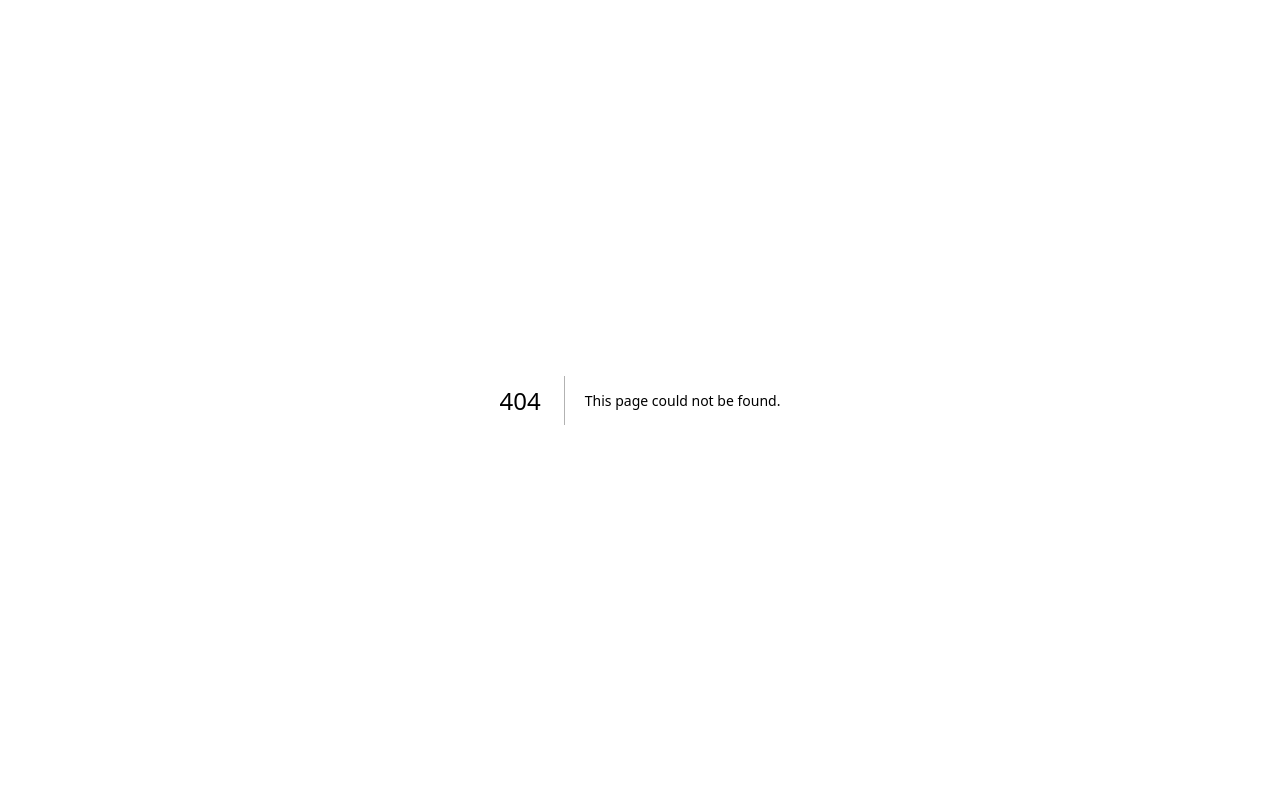
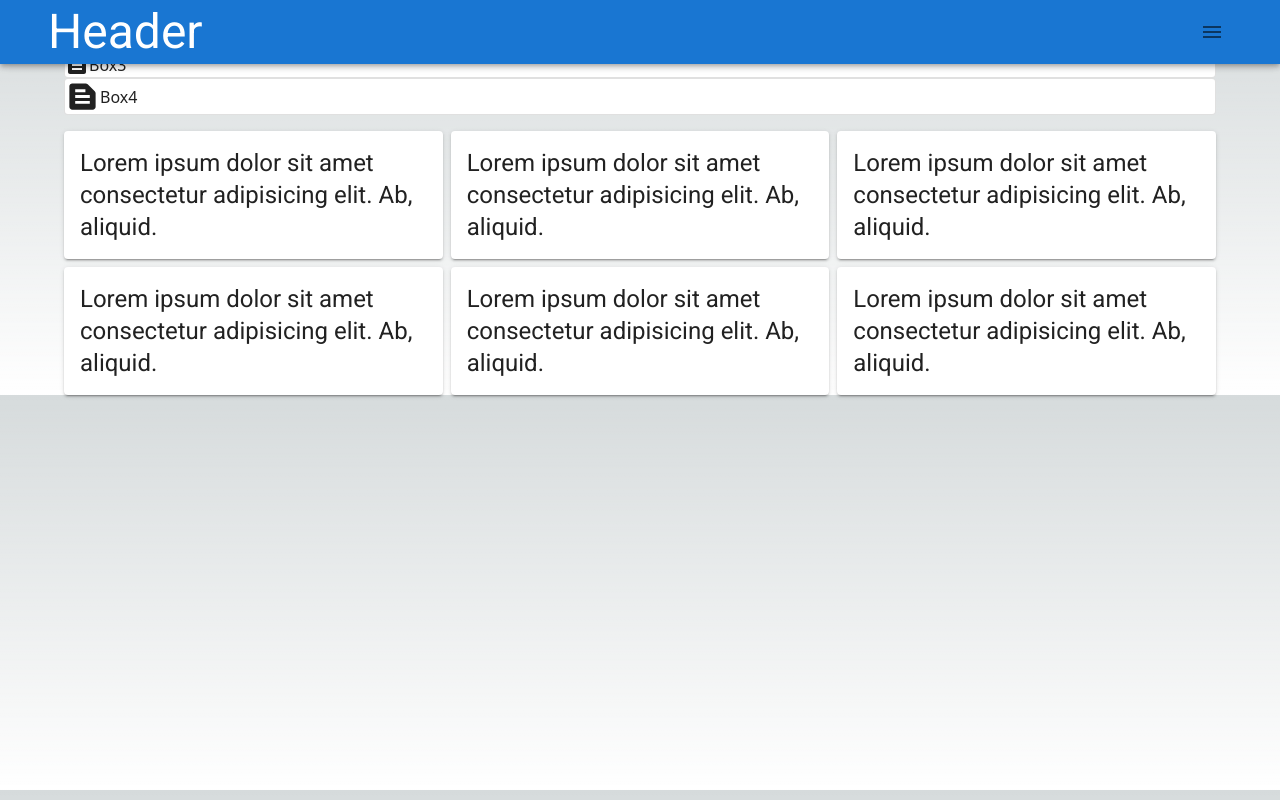
Before and after one commit to panda1920/inventory_app, a Next.js app in the folder inventory_mangement_pages/: page /sample in a window 1280 px wide. Before the commit this address had no page. Built offline with nearby package versions, Linux system fonts and the light colour scheme.

Commit message:
Started playing with MUI, added Header component

```diff
--- /dev/null
+++ b/inventory_mangement_pages/src/components/header/header.tsx
@@ -0,0 +1,60 @@
+import LoginIcon from '@mui/icons-material/Login'
+import MenuIcon from '@mui/icons-material/Menu'
+import { AppBar, IconButton, Menu, MenuItem, Toolbar, Typography } from '@mui/material'
+import { styled } from '@mui/material/styles'
+import { MouseEvent, useState } from 'react'
+
+export default function Header() {
+  const [anchorEl, setAnchorEl] = useState<HTMLElement | null>(null)
+
+  const openMenu = (event: MouseEvent<HTMLElement>) => {
+    setAnchorEl(event.currentTarget)
+  }
+  const closeMenu = () => {
+    setAnchorEl(null)
+  }
+  const login = async () => {
+    try {
+      const response = await fetch('/api/login')
+      console.log(response)
+      console.log(await response.json())
+    } catch (e) {
+      console.error(e)
+    }
+  }
+
+  return (
+    <AppBar>
+      <SyledToolbar>
+        <Typography variant='h3'>Header</Typography>
+        <IconButton aria-label='hamburger-menu' size='medium' onClick={openMenu}>
+          <MenuIcon fontSize='inherit' />
+        </IconButton>
+        <Menu anchorEl={anchorEl} open={!!anchorEl} onClose={closeMenu}>
+          <StyledMenuItem onClick={login}>
+            <LoginIcon fontSize='medium' />
+            <Typography>Login</Typography>
+          </StyledMenuItem>
+        </Menu>
+      </SyledToolbar>
+    </AppBar>
+  )
+}
+
+const SyledToolbar = styled(Toolbar)(({ theme }) => {
+  return {
+    display: 'flex',
+    flexDirection: 'row',
+    justifyContent: 'space-between',
+    paddingInline: `${theme.spacing(6)} !important`,
+  }
+})
+
+const StyledMenuItem = styled(MenuItem)(() => {
+  return {
+    display: 'flex',
+    flexDirection: 'row',
+    justifyContent: 'start',
+    gap: '.5em',
+  }
+})
--- a/inventory_mangement_pages/src/pages/_app.tsx
+++ b/inventory_mangement_pages/src/pages/_app.tsx
@@ -1,6 +1,24 @@
+import Header from '@/components/header/header'
 import '@/styles/globals.css'
+import { createTheme, ThemeProvider } from '@mui/material'
 import type { AppProps } from 'next/app'
 
+const customTheme = createTheme({
+  components: {
+    MuiTypography: {
+      variants: [
+        // { props: { variant: 'body1' }, style: { fontSize: 11, backgroundColor: 'blue' } },
+        // { props: { variant: 'body2' }, style: { fontSize: 32 } },
+      ],
+    },
+  },
+})
+
 export default function App({ Component, pageProps }: AppProps) {
-  return <Component {...pageProps} />
+  return (
+    <ThemeProvider theme={customTheme}>
+      <Header />
+      <Component {...pageProps} />
+    </ThemeProvider>
+  )
 }
--- a/inventory_mangement_pages/src/pages/_document.tsx
+++ b/inventory_mangement_pages/src/pages/_document.tsx
@@ -1,10 +1,19 @@
-import { Html, Head, Main, NextScript } from 'next/document'
+import { Head, Html, Main, NextScript } from 'next/document'
 
 export default function Document() {
   return (
-    <Html lang="en">
-      <Head />
+    <Html lang='en'>
+      <Head>
+        <meta name='viewport' content='initial-scale=1, width=device-width' />
+        <link rel='preconnect' href='https://fonts.googleapis.com' />
+        <link rel='preconnect' href='https://fonts.gstatic.com' crossOrigin='anonymous' />
+        <link
+          rel='stylesheet'
+          href='https://fonts.googleapis.com/css2?family=Roboto:wght@300;400;500;600;700&display=swap'
+        />
+      </Head>
       <body>
+        {/* <CssBaseLine /> */}
         <Main />
         <NextScript />
       </body>
--- a/inventory_mangement_pages/src/pages/index.tsx
+++ b/inventory_mangement_pages/src/pages/index.tsx
@@ -1,5 +1,6 @@
 import Image from 'next/image'
 import { Inter } from 'next/font/google'
+import { Button } from '@mui/material'
 
 const inter = Inter({ subsets: ['latin'] })
 
@@ -113,6 +114,10 @@ export default function Home() {
           </p>
         </a>
       </div>
+
+      <Button variant='outlined'>Some Button</Button>
+      <Button variant='contained'>Some Button</Button>
+      <Button variant='text'>Some Button</Button>
     </main>
   )
 }
--- /dev/null
+++ b/inventory_mangement_pages/src/pages/sample/index.module.css
@@ -0,0 +1,11 @@
+.main {
+  display: flex;
+  flex-direction: column;
+  gap: 1em;
+}
+
+.gridItem {
+  background-color: dimgray;
+  padding: 1em;
+  color: white;
+}
--- /dev/null
+++ b/inventory_mangement_pages/src/pages/sample/index.tsx
@@ -0,0 +1,108 @@
+import TextSnippetIcon from '@mui/icons-material/TextSnippet'
+import { Card, Container, Grid, Paper, Typography } from '@mui/material'
+import { Box } from '@mui/system'
+
+import styles from './index.module.css'
+
+export default function Sample() {
+  return (
+    <Box component='main' className={styles.main}>
+      <Container>
+        <Card variant='outlined'>
+          <Box
+            component='div'
+            sx={{
+              display: 'flex',
+              flexDirection: 'row',
+              alignItems: 'center',
+            }}
+          >
+            <TextSnippetIcon /> Box1
+          </Box>
+        </Card>
+        <Card variant='outlined'>
+          <Box
+            component='div'
+            sx={{
+              display: 'flex',
+              flexDirection: 'roq',
+              alignItems: 'center',
+            }}
+          >
+            <TextSnippetIcon /> Box2
+          </Box>
+        </Card>
+        <Card variant='outlined'>
+          <Box
+            component='div'
+            sx={{
+              display: 'flex',
+              flexDirection: 'roq',
+              alignItems: 'center',
+            }}
+          >
+            <TextSnippetIcon /> Box3
+          </Box>
+        </Card>
+        <Card variant='outlined'>
+          <Box
+            sx={{
+              display: 'flex',
+              flexDirection: 'roq',
+              alignItems: 'center',
+            }}
+            component='div'
+          >
+            <TextSnippetIcon fontSize='large' /> Box4
+          </Box>
+        </Card>
+      </Container>
+      <Container>
+        <Grid container spacing={1}>
+          <Grid xs={4} item>
+            <Paper elevation={2} className={styles.gridItem}>
+              <Typography variant='h5' component='p'>
+                Lorem ipsum dolor sit amet consectetur adipisicing elit. Ab, aliquid.
+              </Typography>
+            </Paper>
+          </Grid>
+          <Grid xs={4} item>
+            <Paper elevation={2} className={styles.gridItem}>
+              <Typography variant='h5' component='p'>
+                Lorem ipsum dolor sit amet consectetur adipisicing elit. Ab, aliquid.
+              </Typography>
+            </Paper>
+          </Grid>
+          <Grid xs={4} item>
+            <Paper elevation={2} className={styles.gridItem}>
+              <Typography variant='h5' component='p'>
+                Lorem ipsum dolor sit amet consectetur adipisicing elit. Ab, aliquid.
+              </Typography>
+            </Paper>
+          </Grid>
+          <Grid xs={4} item>
+            <Paper elevation={2} className={styles.gridItem}>
+              <Typography variant='h5' component='p'>
+                Lorem ipsum dolor sit amet consectetur adipisicing elit. Ab, aliquid.
+              </Typography>
+            </Paper>
+          </Grid>
+          <Grid xs={4} item>
+            <Paper elevation={2} className={styles.gridItem}>
+              <Typography variant='h5' component='p'>
+                Lorem ipsum dolor sit amet consectetur adipisicing elit. Ab, aliquid.
+              </Typography>
+            </Paper>
+          </Grid>
+          <Grid xs={4} item>
+            <Paper elevation={2} className={styles.gridItem}>
+              <Typography variant='h5' component='p'>
+                Lorem ipsum dolor sit amet consectetur adipisicing elit. Ab, aliquid.
+              </Typography>
+            </Paper>
+          </Grid>
+        </Grid>
+      </Container>
+    </Box>
+  )
+}
```
Also changed, not shown: inventory_mangement_pages/.eslintrc.json.
